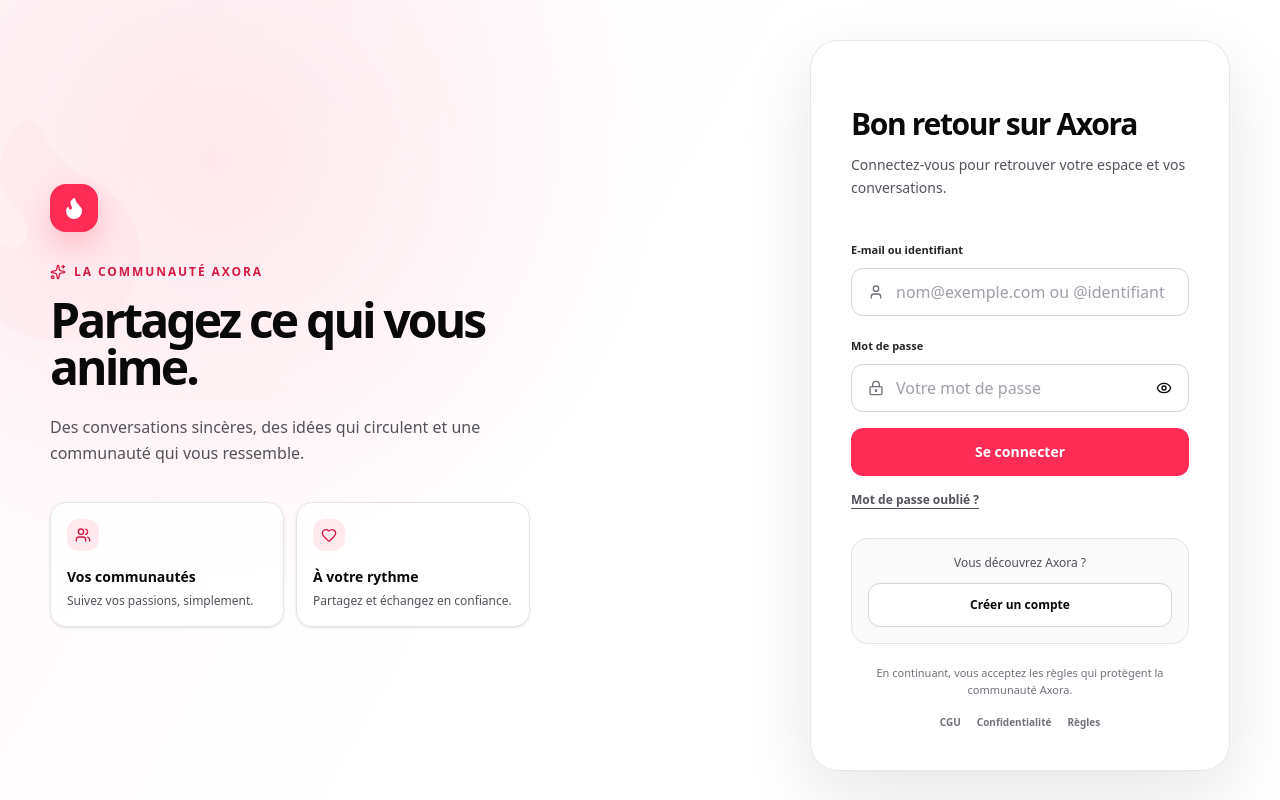
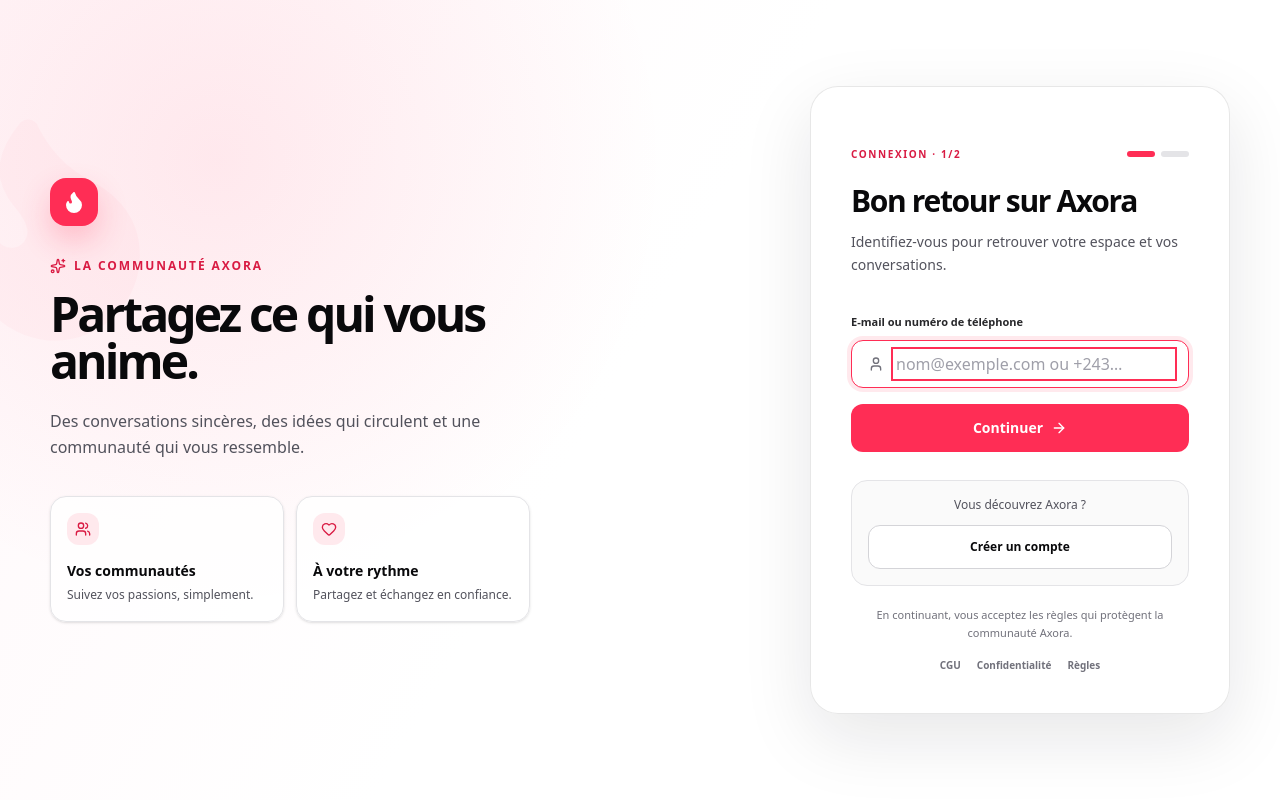
Before and after one commit to Florinmayala/Axora-Application-, a React (Vite) app: page / in a window 1280 px wide. Built offline with nearby package versions, Linux system fonts and the light colour scheme.

Commit message:
Use two-step login flow

```diff
--- a/src/components/AxoraLaunch.tsx
+++ b/src/components/AxoraLaunch.tsx
@@ -12,6 +12,8 @@
 
 export default function AxoraLaunch({ onAuthenticated, mode = 'login' }: AxoraLaunchProps) {
   const [phase, setPhase] = useState<'splash' | 'login' | 'signup' | 'recovery' | 'legal'>('splash');
+  const [loginStep, setLoginStep] = useState<'identity' | 'password'>('identity');
+  const [loginIdentity, setLoginIdentity] = useState('');
   const [signupStep, setSignupStep] = useState(1);
   const [recoveryStep, setRecoveryStep] = useState<'contact' | 'otp' | 'password' | 'done'>('contact');
   const [recoveryChannel, setRecoveryChannel] = useState<'email' | 'phone'>('email');
@@ -46,11 +48,30 @@
 
   const handleLogin = (event: React.FormEvent) => {
     event.preventDefault();
-    if (!form.email.trim() || !form.password.trim()) {
-      setError('Saisissez votre e-mail ou identifiant, puis votre mot de passe.');
+    if (!form.password.trim()) {
+      setError('Saisissez votre mot de passe pour continuer.');
       return;
     }
     finishAuthentication();
+  };
+
+  const continueToPassword = (event: React.FormEvent) => {
+    event.preventDefault();
+    const identity = loginIdentity.trim();
+    if (!identity) {
+      setError('Saisissez votre e-mail ou votre numéro de téléphone.');
+      return;
+    }
+    setForm(previous => identity.includes('@') ? { ...previous, email: identity } : { ...previous, phone: identity });
+    setError('');
+    setShowPassword(false);
+    setLoginStep('password');
+  };
+
+  const returnToIdentity = () => {
+    setError('');
+    setShowPassword(false);
+    setLoginStep('identity');
   };
 
   const startRecovery = () => {
@@ -148,23 +169,32 @@
               <div className="auth-panel w-full max-w-[420px] self-center lg:justify-self-end">
               {phase === 'login' ? (
                 <>
-                  <div className="mb-9">
+                  <div className="mb-8">
                     <div className="flex h-11 w-11 items-center justify-center rounded-2xl bg-[#FF2D55]/10 text-[#D91B43] lg:hidden"><Flame className="h-6 w-6 fill-current" /></div>
-                    <h1 className="mt-5 text-[30px] font-black tracking-[-0.045em]">Bon retour sur Axora</h1>
-                    <p className="mt-2 text-sm leading-relaxed text-zinc-600">Connectez-vous pour retrouver votre espace et vos conversations.</p>
+                    <div className="mt-5 flex items-center justify-between gap-4">
+                      <p className="text-[10px] font-black tracking-[0.16em] text-[#D91B43]">CONNEXION · {loginStep === 'identity' ? '1' : '2'}/2</p>
+                      <div className="flex gap-1.5" aria-label={`Étape ${loginStep === 'identity' ? '1' : '2'} sur 2`}><span className="h-1.5 w-7 rounded-full bg-[#FF2D55]" /><span className={`h-1.5 w-7 rounded-full ${loginStep === 'password' ? 'bg-[#FF2D55]' : 'bg-zinc-200'}`} /></div>
+                    </div>
+                    <h1 className="mt-4 text-[30px] font-black tracking-[-0.045em]">{loginStep === 'identity' ? 'Bon retour sur Axora' : 'Saisissez votre mot de passe'}</h1>
+                    <p className="mt-2 text-sm leading-relaxed text-zinc-600">{loginStep === 'identity' ? 'Identifiez-vous pour retrouver votre espace et vos conversations.' : 'Votre compte est reconnu. Vérifiez votre identité pour continuer.'}</p>
                   </div>
-                  <form onSubmit={handleLogin} className="space-y-4">
-                    <Field icon={<User />} label="E-mail ou identifiant">
-                      <input autoComplete="username" value={form.email} onChange={event => update('email', event.target.value)} placeholder="nom@exemple.com ou @identifiant" className={fieldClass} />
-                    </Field>
-                    <Field icon={<LockKeyhole />} label="Mot de passe">
-                      <input autoComplete="current-password" type={showPassword ? 'text' : 'password'} value={form.password} onChange={event => update('password', event.target.value)} placeholder="Votre mot de passe" className={fieldClass} />
-                      <button aria-label={showPassword ? 'Masquer le mot de passe' : 'Afficher le mot de passe'} type="button" onClick={() => setShowPassword(value => !value)}>{showPassword ? <EyeOff className="w-4 h-4" /> : <Eye className="w-4 h-4" />}</button>
-                    </Field>
+                  <form onSubmit={loginStep === 'identity' ? continueToPassword : handleLogin} className="space-y-4">
+                    {loginStep === 'identity' ? <Field icon={<User />} label="E-mail ou numéro de téléphone">
+                      <input autoFocus autoComplete="username" inputMode="email" value={loginIdentity} onChange={event => { setLoginIdentity(event.target.value); setError(''); }} placeholder="nom@exemple.com ou +243…" className={fieldClass} />
+                    </Field> : <>
+                      <div className="flex items-center justify-between gap-3 rounded-xl border border-zinc-200 bg-zinc-50 px-4 py-3">
+                        <p className="min-w-0 truncate text-xs font-bold text-zinc-700">{loginIdentity}</p>
+                        <button type="button" onClick={returnToIdentity} className="shrink-0 text-xs font-black text-[#D91B43] underline underline-offset-4">Modifier</button>
+                      </div>
+                      <Field icon={<LockKeyhole />} label="Mot de passe">
+                        <input autoFocus autoComplete="current-password" type={showPassword ? 'text' : 'password'} value={form.password} onChange={event => update('password', event.target.value)} placeholder="Votre mot de passe" className={fieldClass} />
+                        <button aria-label={showPassword ? 'Masquer le mot de passe' : 'Afficher le mot de passe'} type="button" onClick={() => setShowPassword(value => !value)}>{showPassword ? <EyeOff className="w-4 h-4" /> : <Eye className="w-4 h-4" />}</button>
+                      </Field>
+                    </>}
                     {error && <p role="alert" className="rounded-xl bg-[#FFF0F3] px-3 py-2.5 text-xs font-medium text-[#B51639]">{error}</p>}
-                    <button type="submit" className="auth-primary w-full h-12 rounded-xl bg-[#FF2D55] text-white text-sm font-black">Se connecter</button>
+                    <button type="submit" className="auth-primary flex h-12 w-full items-center justify-center gap-2 rounded-xl bg-[#FF2D55] text-sm font-black text-white">{loginStep === 'identity' ? <>Continuer <ArrowRight className="h-4 w-4" /></> : 'Se connecter'}</button>
                   </form>
-                  <button type="button" onClick={() => { setPhase('recovery'); setRecoveryStep('contact'); setError(''); }} className="mt-4 text-xs font-bold text-zinc-600 underline underline-offset-4">Mot de passe oublié ?</button>
+                  {loginStep === 'password' && <button type="button" onClick={() => { setPhase('recovery'); setRecoveryStep('contact'); setError(''); }} className="mt-4 text-xs font-bold text-zinc-600 underline underline-offset-4">Mot de passe oublié ?</button>}
                   <div className="mt-7 rounded-2xl border border-zinc-200 bg-zinc-50 p-4 text-center">
                     <p className="text-xs text-zinc-600">Vous découvrez Axora ?</p>
                     <button type="button" onClick={() => { setPhase('signup'); setError(''); }} className="mt-3 h-11 w-full rounded-xl border border-zinc-300 bg-white text-xs font-black text-zinc-950 transition hover:border-zinc-950 hover:bg-zinc-950 hover:text-white active:scale-[0.99]">Créer un compte</button>
```
